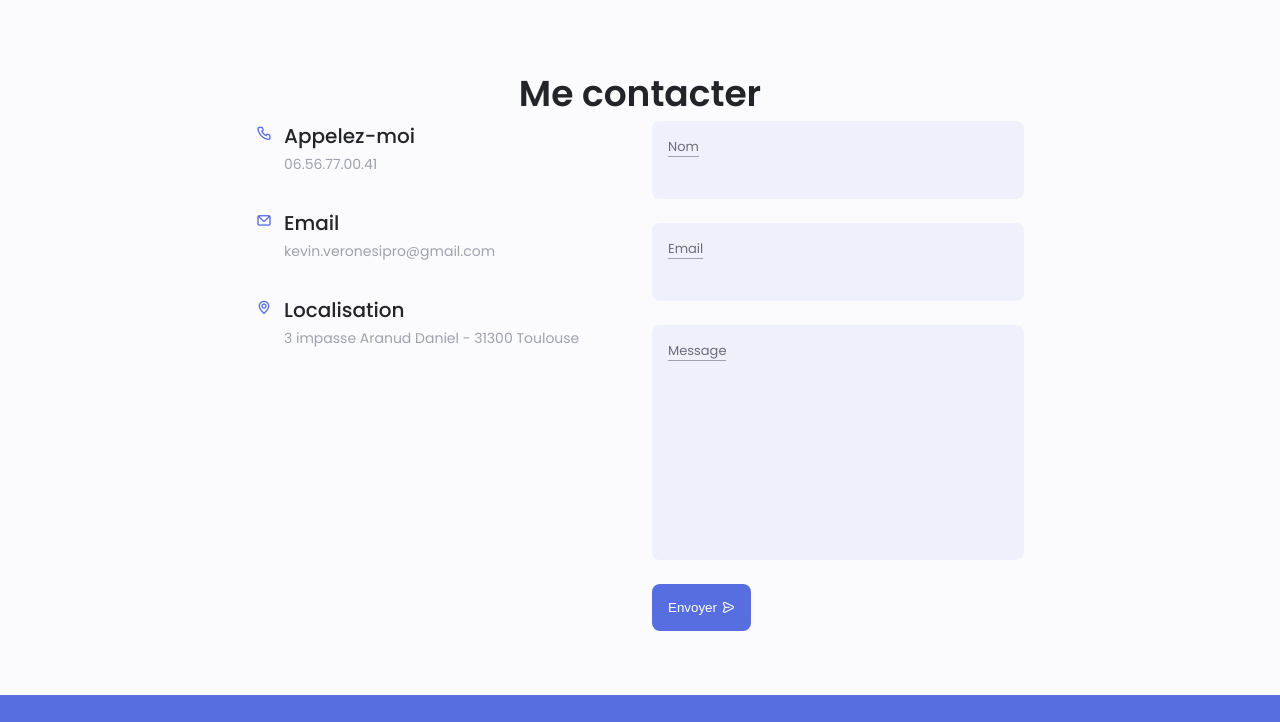
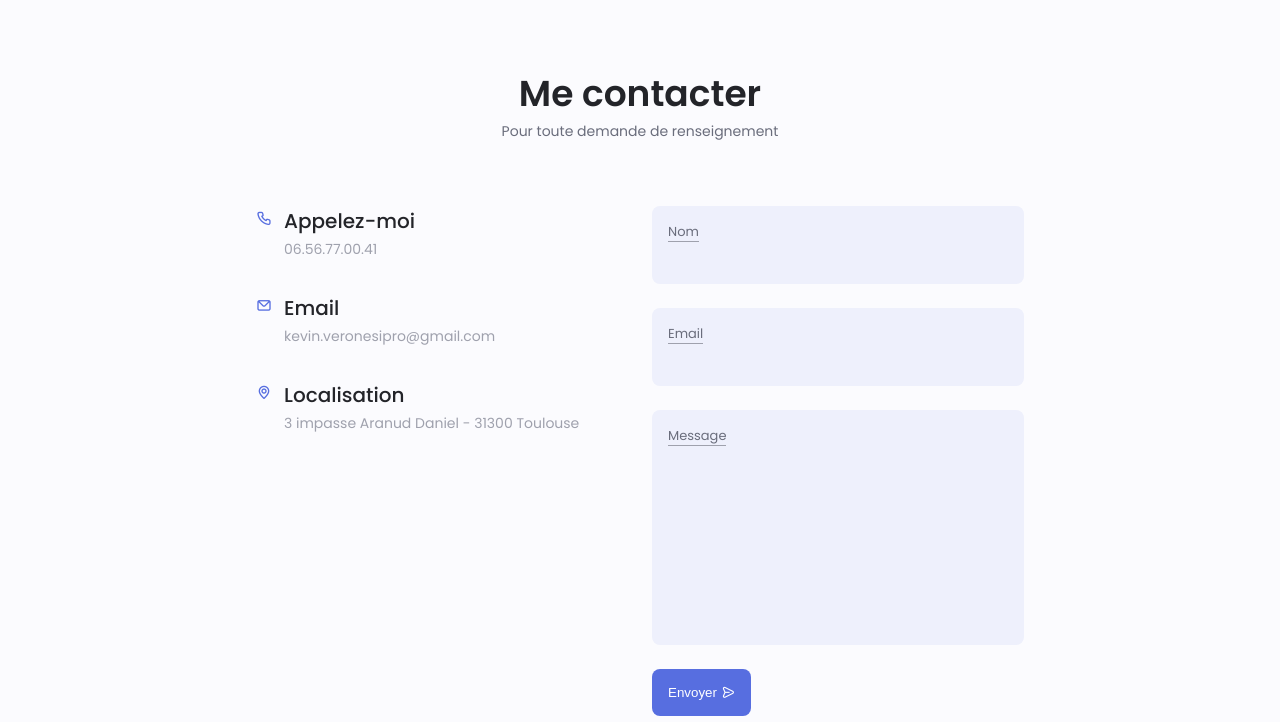
Before and after one commit to Drosscend/Portfolio-V2, a plain HTML site: page index.html in a window 1280 px wide. Shown: the part 3060-3782 px from the top of the page. Drawn offline with nearby package versions, Linux system fonts and the light colour scheme.

Commit message:
ajout description contact form

```diff
--- a/index.html
+++ b/index.html
@@ -420,6 +420,7 @@
         <!--==================== CONTACT ME ====================-->
         <section class="contact section" id="contact">
             <h2 class="section__title">Me contacter</h2>
+            <span class="section__subtitle">Pour toute demande de renseignement</span>
             <div class="contact__container container grid">
                 <div>
                     <div class="contact__information">
```
